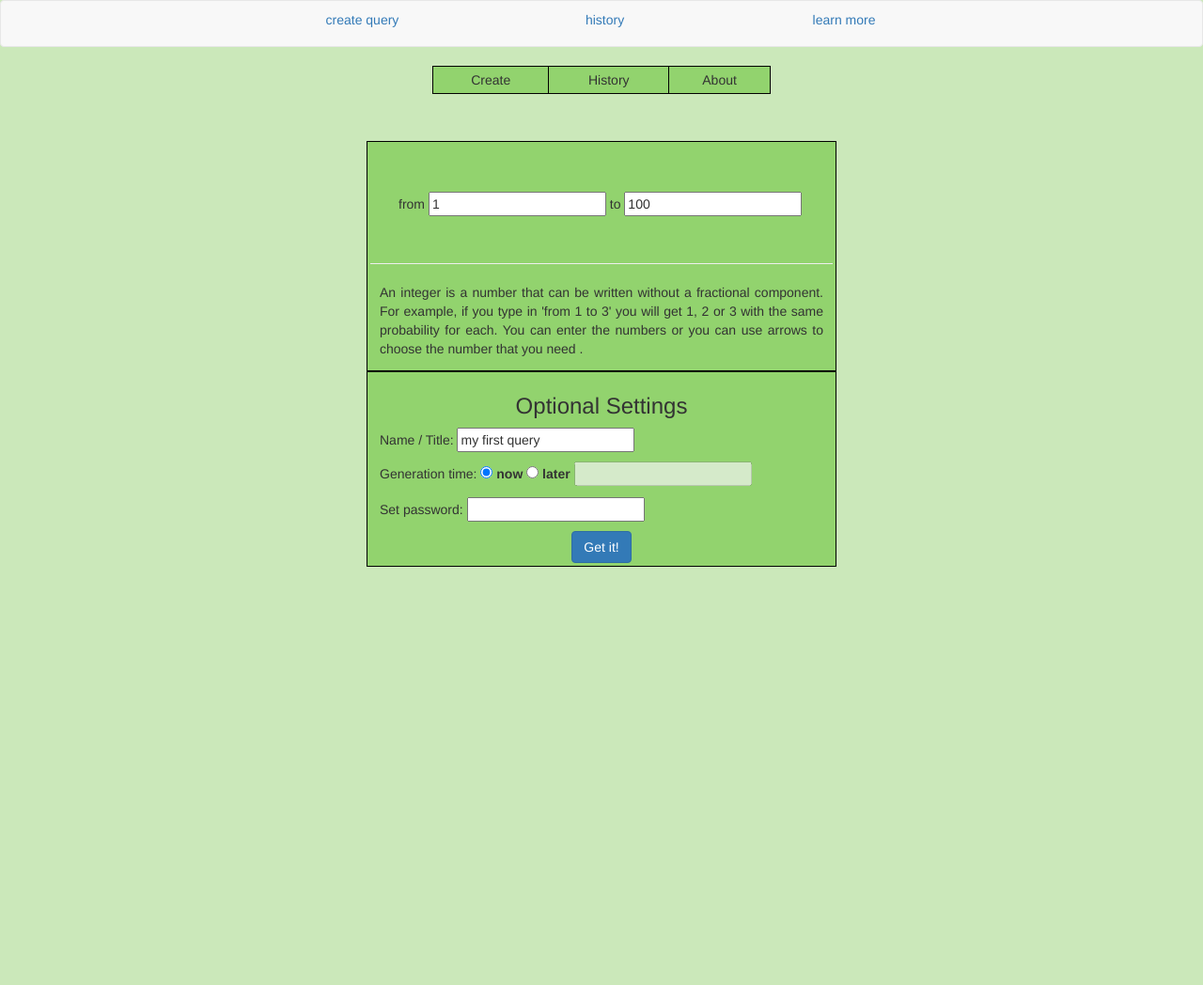
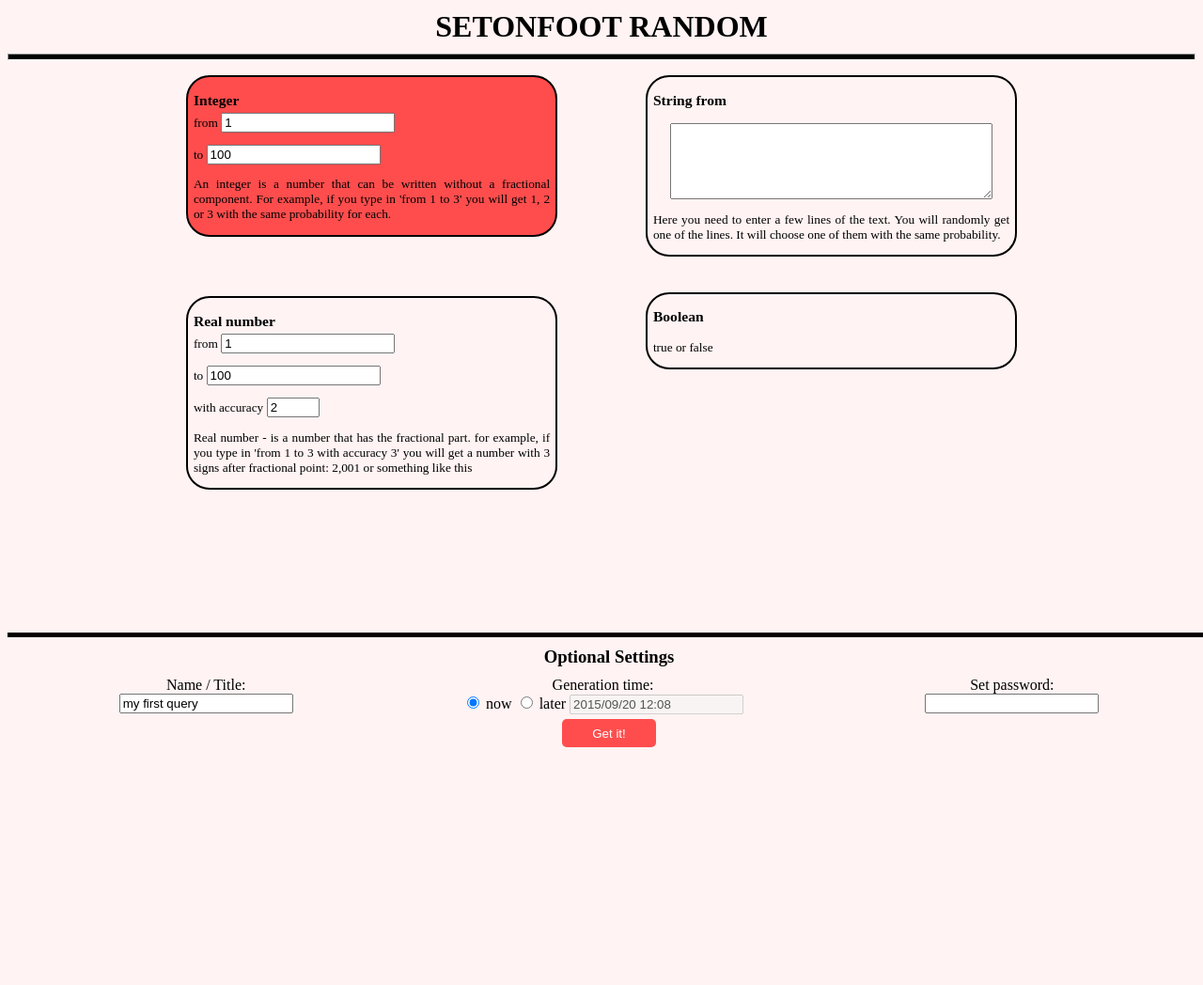
Before and after one commit to madomdy/django_random, a Django app: page / in a window 1280 px wide. Shown: the whole page at 94% size. Before the commit the page ends 603 px from the top, so only its background shows below. Run offline with Django 3.2, Linux system fonts and the light colour scheme; some libraries are stand-ins or nearby versions.

Commit message:
Red design

```diff
--- a/practice/static/practice/index.css
+++ b/practice/static/practice/index.css
@@ -1,79 +1,90 @@
-#top_menu{
-    background-color:#92D36E;
-    width:360px;
-    height:30px;
-    margin:auto;
-    border:1px solid black;
-    border-collapse: collapse;
+body {
+    background-color:#FFF3F3;
 }
-#create,#history,#about{
-     border:1px solid black;
-     text-align:center;
+#cont{
+    height:60em;
 }
-/*#left_menu{
-    border:1px solid black;
-    border-collapse: collapse;
-    width:200px;
-    height:200px;
-    margin-top:-302px;
-    margin-left:318px;
+.boxes {
+    width:30%;
+    border-radius: 25px;
+    border: 2px solid #000000;
+    position:relative;
+    padding:0.5%;
+    font-size:10pt;
+    padding-top:0%;
+    padding-bottom:0%;
+}
+#Int_box {
+    left:15%;
     float:left;
-}*/
-#radio_choice_int, #radio_choice_string,#radio_choice_real,#radio_choice_bool{
-    display:none;
+    background-color:#FF4D4D;
 }
-#int{
-    height:25px;
+#String_box {
+    float:right;
+    right:15%;
 }
-#string{
-    height:25px;
+#Real_box {
+    margin-top:5%;
+    float:left;
+    left:15%;
+    clear:left;
 }
-#real{
-    height:25px;
+#Bool_box {
+    margin-top:3%;
+    float:right;
+    right:15%;
+    clear:right;
 }
-#tf{
-    height:25px;
+#optional_settings {
+	background-color:#FFF3F3;
+	position:fixed;
+    bottom:0%;
+    width:100%;
+    border-top: 5px solid #000;
 }
-#integer,#string_from,#real_number,#true_or_false{
-   border:1px solid black;
-   background-color:#92D36E;
-   font-size:22px;
+#get_it{
+    width:100px;
+    margin-top:5px;
 }
-.query_params {
-    background-color: #92D36E;
-    width:500px;
-    margin-left:auto;
-    margin-right:auto;
-    padding: 3px;
-    border:1px solid black;
+hr{
+    background-color:black;
+    height:5px;
 }
-#filling1 {
-    margin-top:50px;
-}
-#optional_settings{
-}
-#line{
-    margin-top:50px;
-}
-#p1{
-    margin-top:50px;
-    margin-left:30px;
+.p{
     text-align:justify;
 }
-#p2{
-    text-align:justify;
-    margin:10px;
-}
-#h3{
+#textbox{
     text-align:center;
 }
-p{
-    margin:10px;
+.relocate{
+	position:relative;
+	margin-top:-3%;
+	line-height:0%;
 }
-#ps{
-  display:none;
+.optional_settings_part {
+	width: 33%;
+	text-align: center;
 }
-#for_tf{
-    text-align:justify;
-    margin-left:10px;
+#optional_settings_name {
+	float:left;
 }
+#optional_settings_password {
+	float: right;
+}
+#optional_settings_time {
+	 display: inline-block;
+}
+button {
+    background: #FF4D4D;
+    color: #fff;
+    height: 30px;
+    margin: 5px auto;
+    display: block;
+    text-align: center;
+    border-radius: 5px;
+    border: 0;
+    transition: all 0.3s ease 0s;
+}
+button:hover {
+    background: #C60202;
+}
--- a/practice/static/practice/index.js
+++ b/practice/static/practice/index.js
@@ -1,59 +1,7 @@
-
-function onmouseenter_create(){
-    document.getElementById("create").style.backgroundColor ="#4C7A34";
-};
-function onmousout_create(){
-    document.getElementById("create").style.backgroundColor ="#92D36E";
-};
-function onmouseenter_history(){
-    document.getElementById("history").style.backgroundColor ="#4C7A34";
-};
-function onmousout_history(){
-    document.getElementById("history").style.backgroundColor ="#92D36E";
-};
-function onmouseenter_about(){
-    document.getElementById("about").style.backgroundColor ="#4C7A34";
-};
-function onmousout_about(){
-    document.getElementById("about").style.backgroundColor ="#92D36E";
-};
-function pressed_string(){
- var p1 = document.getElementById("p1");
- p1.innerHTML='<p class = "query_info"><textarea name="string_form" cols="60" rows="5" id="string_form" maxlength="1900"></textarea></p>';
- document.getElementById("p2").innerHTML = "Here you need to enter a few lines of the text. You will randomly get one of the lines. Foe examle,<br> test1<br>test2<br>test3<br> it will choose one of them with the same probability.";
-  document.getElementById("string_from").style.backgroundColor="green";
-   document.getElementById("integer").style.backgroundColor="#92D36E";
-    document.getElementById("real_number").style.backgroundColor="#92D36E";
-     document.getElementById("true_or_false").style.backgroundColor="#92D36E";
-
-};
-function pressed_real(){
- var p1 = document.getElementById("p1");
- p1.innerHTML='<p class="query_info">from<input type="number" step="any" name="real_from_number" value="1" id="real_from_number" /><br>to&nbsp;&nbsp;&nbsp;&nbsp;&nbsp;<input type="number" step="any" name="real_to_number" value="100" id="real_to_number"/></br>with accuracy<input type="number" name="real_accur" value="2" id="real_accur" min="0" max="10"/></p>';
-
-
- document.getElementById("p2").innerHTML = "Real number - is a number that has the fractional part. for example, if you type in 'from 1 to 3 with accuracy 3' you will get a number with 3  signs after fractional point: 2,001 or something like this";
-  document.getElementById("real_number").style.backgroundColor="green";
-  document.getElementById("integer").style.backgroundColor="#92D36E";
-  document.getElementById("string_from").style.backgroundColor="#92D36E";
-  document.getElementById("true_or_false").style.backgroundColor="#92D36E";
-};
-function pressed_int(){
-
-  var p1 = document.getElementById("p1");
-  p1.innerHTML='	<p class = "query_info" id="p1">from<input type="number" name="integer_from_number" value="1" id="integer_from_number" />to <input type="number" name="integer_to_number" value="100" id="integer_to_number" /></p>';
-    var p2 = document.getElementById("p2").innerHTML = "	An integer is a number that can be written without a fractional component. For example, if you type in 'from 1 to 3' you will get 1, 2 or 3 with the same probability for each. You can enter the numbers or you can use arrows to choose the number that you need .";
-    document.getElementById("integer").style.backgroundColor="green";
-    document.getElementById("string_from").style.backgroundColor="#92D36E";
-    document.getElementById("real_number").style.backgroundColor="#92D36E";
-    document.getElementById("true_or_false").style.backgroundColor="#92D36E";
-};
-function pressed_tf(){
-var filling = document.getElementById("filling1");
-var p1 = document.getElementById("p1");
- p1.innerHTML = '<p id = "for_tf"> You do not need to enter anything in this section. As the button says, you can get only two values: true (that equals to yes) and false(that equals to no) with the same probability<br><br><br><br><br><br><br><br><br><br><br><br><br><br><br><br><br></p> ';
-  document.getElementById("true_or_false").style.backgroundColor="green";
-  document.getElementById("integer").style.backgroundColor="#92D36E";
-  document.getElementById("string_from").style.backgroundColor="#92D36E";
-  document.getElementById("real_number").style.backgroundColor="#92D36E";
-};
+function change_color(x) {
+	document.getElementById("Int_box").style.backgroundColor ="#FFF3F3";
+	document.getElementById("String_box").style.backgroundColor ="#FFF3F3";
+	document.getElementById("Real_box").style.backgroundColor = "#FFF3F3";
+	document.getElementById("Bool_box").style.backgroundColor = "#FFF3F3";
+	document.getElementById(x).style.backgroundColor = "#FF4D4D";
+}
--- a/practice/templates/practice/index.html
+++ b/practice/templates/practice/index.html
@@ -1,100 +1,109 @@
-<!DOCTYPE html>
+{% load staticfiles %}
 
-{% load staticfiles %}
-<link rel="stylesheet" type="text/css" href="{% static 'practice/style.css' %}" />
-<link rel="stylesheet" type="text/css" href="{% static 'practice/bootstrap/css/bootstrap.css' %}" />
 <link rel="stylesheet" type="text/css" href="{% static 'practice/jquery.datetimepicker.css' %}"/ >
 <link rel="stylesheet" type="text/css" href="{% static 'practice/index.css' %}" />
 
-<body style="background-color:#CBE8BA">
-{% include "practice/header.html" %}
+<body>
+<h1 align="center" style="margin:10px;">SETONFOOT RANDOM</h1>
+<hr />
 
-<div>
-	<table id = "top_menu">
-	    <tr>
-			<td id="create" onmouseenter="onmouseenter_create()" onmouseout="onmousout_create()">Create</td>
-			<td id="history" onmouseenter="onmouseenter_history()" onmouseout="onmousout_history()">History</td>
-			<td id ="about" onmouseenter="onmouseenter_about()" onmouseout="onmousout_about()">About</td>
-	    </tr>
-	</table>
-</div>
-
-<div class="container">
+<div id="cont">
 	<form action='randomizer/new_query' method="post" onsubmit="return input_validation()">
-		{% csrf_token %}
-
+	{% csrf_token %}
 	<input type="hidden" name="creation_time_utc" id="creation_time_utc"/>
 	<input type="hidden" name="generation_time_utc" id="generation_time_utc">
 
-	<!-- <table id="left_menu">
-		<tr id = "integer" onclick="pressed_int()" style="background-color:green" >
-			<td>
-				<input type="radio" name="radio_choice"	id="radio_choice_int" value="i" checked="true"/>
-				<label class="query_type" for="radio_choice_int"> <div id = "int">Integer</div> </label>
-			</td>
-		</tr>
-		<tr id = "string_from" onclick="pressed_string()">
-			<td>
-				<input type="radio" name="radio_choice"	value="s" id="radio_choice_string"/>
-				<label class="query_type" for="radio_choice_string"> <div id = "string">String from </div></label>
-			</td>
-		</tr>
-		<tr id = "real_number" onclick="pressed_real()">
-			<td>
-				<input type="radio" name="radio_choice"	value="r" id="radio_choice_real"/>
-				<label class="query_type" for="radio_choice_real"> <div id = "real">Real number</div> </label>
-			</td>
-		</tr>
-		<tr id = "true_or_false" onclick="pressed_tf()">
-			<td>
-				<input type="radio" name="radio_choice"	value="b" id="radio_choice_bool"/>
-				<label class="query_type" 	for="radio_choice_bool"><div id = "tf"> True or false </div></label>
-			</td>
-		</tr>
-	</table> -->
+	<div class="query_params" >
+		<input type="radio" name="radio_choice"	id="radio_choice_int" value="i" checked="true" hidden="true"/>
+		<label class="query_type" for="radio_choice_int">
+			<div id="Int_box" class="boxes" onclick="change_color('Int_box')">
+				<h3>Integer</h3>
+				<div class="relocate"><p>
+					from
+					<input type="number" id="integer_from_number" class = "input_int" name="integer_from_number" value="1" id="integer_from_number"/>
+				</p>
+				<p>
+					to
+					<input type="number" class = "input_int" name="integer_to_number" value="100" id="integer_to_number"/>
+				</p>
+			</div>
+				<p class="p">
+					An integer is a number that can be written without a fractional component. For example, if you type in 'from 1 to 3' you will get 1, 2 or 3 with the same probability for each.
+        		</p>
+			</div>
+		</label>
 
-    <div class="query_params" id = "filling1">
-		<p class = "query_info" id="p1">
-			from
-			<input type="number" name="integer_from_number" value="1" id="integer_from_number" />
-			to
-			<input type="number" name="integer_to_number" value="100" id="integer_to_number" />
-		</p>
-		<hr id = "line" color="black">
-		<p id="p2">
-			An integer is a number that can be written without a fractional component. For example, if you type in 'from 1 to 3' you will get 1, 2 or 3 with the same probability for each. You can enter the numbers or you can use arrows to choose the number that you need .
-		</p>
+	    <input type="radio" name="radio_choice"	value="s" id="radio_choice_string" hidden="true"/>
+		<label class="query_type" for="radio_choice_string">
+			<div id="String_box" class="boxes" onclick="change_color('String_box')"><h3>String from</h3>
+				<p id="textbox" class = "query_info">
+				<textarea name="string_form" cols="40" rows="5" id="string_form" maxlength="1900"></textarea></p>
+				<p class="p">Here you need to enter a few lines of the text. You will randomly get one of the lines. It will choose one of them with the same probability.
+				</p>
+			</div>
+		</label>
+
+	    <input type="radio" name="radio_choice"	value="r" id="radio_choice_real" hidden="true"/>
+		<label class="query_type" for="radio_choice_real">
+			<div id = "Real_box" class="boxes" onclick="change_color('Real_box')">
+				<h3>Real number</h3>
+				<div class="relocate"><p>
+					from
+					<input type="number" step="any" name="real_from_number" value="1" id="real_from_number" class="input_int" />
+				</p>
+				<p>
+					to
+					<input type="number" step="any" name="real_to_number" value="100" id="real_to_number" class="input_int"/>
+				</p>
+				<p>
+					with accuracy
+					<input type="number" name="real_accur" value="2" id="real_accur"class="input_int" min="0" max="10"/>
+				</p>
+				</div>
+				<p class="p">Real number - is a number that has the fractional part. for example, if you type in 'from 1 to 3 with accuracy 3' you will 				get a number with 3  signs after fractional point: 2,001 or something like this
+				</p>
+
+
+			</div>
+		</label>
+
+		<input type="radio" name="radio_choice"	value="b" id="radio_choice_bool" hidden="true"/>
+		<label class="query_type" for="radio_choice_bool">
+			<div id="Bool_box" class="boxes" onclick="change_color('Bool_box')">
+				<h3>Boolean</h3>
+				<p>true or false</p>
+			</div>
+		</label>
+
 	</div>
 
-	<div class="query_params" id = "optional_settings">
-		<p>
-			<h3 id = "h3"> Optional Settings </h3>
-		</p>
-		<p>
+	<div id="optional_settings">
+		<h3 align="center" style="margin:10px;">Optional Settings</h3>
+		<div id="optional_settings_name" class="optional_settings_part">
 			Name / Title:
-			<input type="text" name="query_name" value="my first query"/>
-		</p>
-		<p>
+			<br>
+			<input type="text" name="query_name" value="my first query" />
+		</div>
+
+		<div id="optional_settings_time" class="optional_settings_part">
 			Generation time:
+			<br>
 			<input type="radio" name="radio_generation_time" value="now" checked="true" onchange="change_time_mode(false)" id="radio_now"/>
 			<label for="radio_now"> now </label>
 			<input type="radio" name="radio_generation_time" value="later" onchange="change_time_mode(true)" id="radio_later"/>
 			<label for="radio_later"> later </label>
 			<input name="generation_time" id="generation_time" type="text" disabled>
-		</p>
-		<p>
+		</div>
+
+		<div id="optional_settings_password" class="optional_settings_part">
 			Set password:
+			<br>
 			<input type="text" name="query_password"/>
-		</p>
-		<button class="btn btn-primary center-block" type="submit">Get it!</button>
+		</div>
+		<button type="submit" id="get_it">Get it!</button>
 	</div>
+	</form>
 </div>
-
-<script>
-	$('#generation_time').datetimepicker();
-	$('#generation_time').val(get_time(10));
-</script>
-
 </body>
 
 <script src="{% static 'practice/jquery.js' %}"></script>
@@ -102,6 +111,10 @@
 <script src="{% static 'practice/main.js' %}"></script>
 <script src="{% static 'practice/index.js' %}"></script>
 
+<script>
+	$('#generation_time').datetimepicker();
+	$('#generation_time').val(get_time(10));
+</script>
 
 <script type="text/javascript" src="{% static 'practice/noty/jquery.noty.js' %}" ></script>
 <script type="text/javascript" src="{% static 'practice/noty/layouts/topRight.js' %}"></script>
```
Also changed, not shown: practice/static/practice/index_old.css (added, +79 -0 lines), practice/static/practice/index_old.js (added, +59 -0 lines), practice/templates/practice/index_old.html (+61 -47 lines), practice/templates/practice/index_old_old.html (added, +96 -0 lines), 1 other file.
